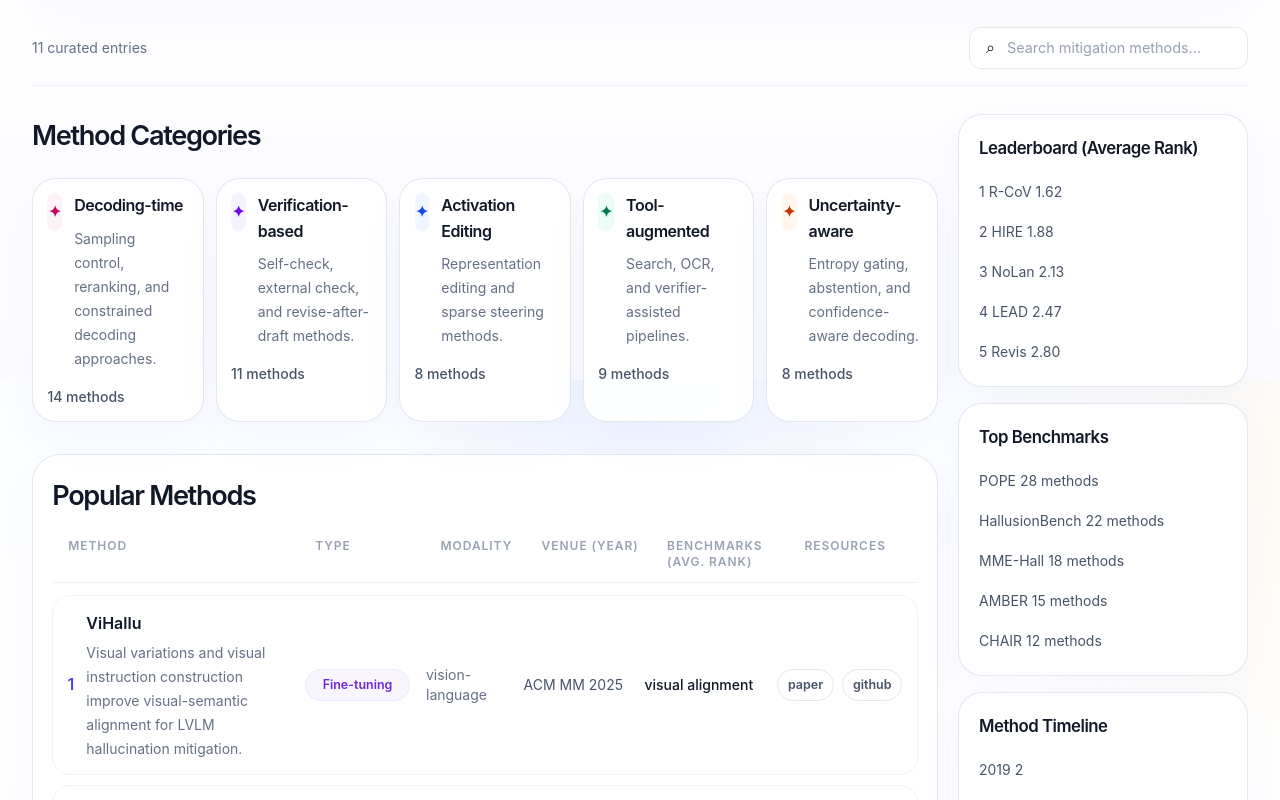
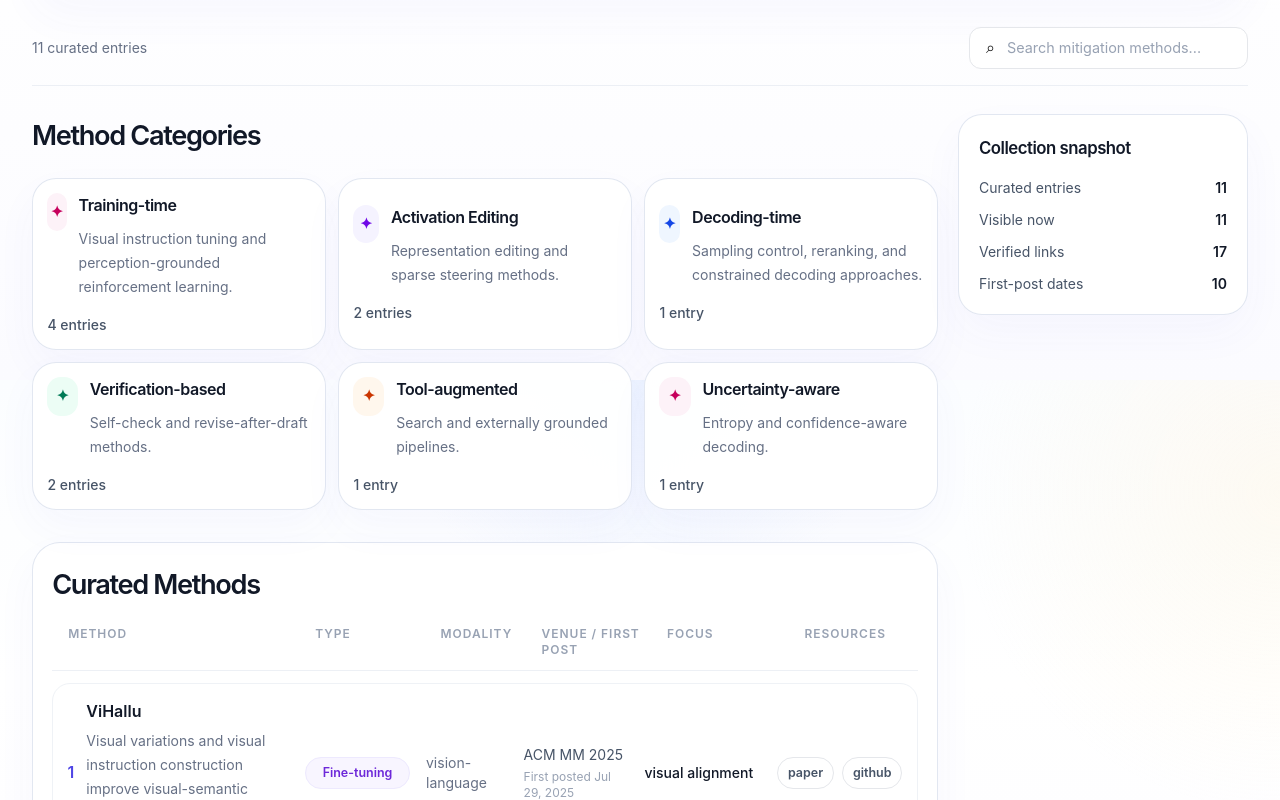
Before and after one commit to openhallu/openhallu, a Next.js app in the folder frontend/: page /mitigation in a window 1280 px wide. Shown: the part 420-1220 px from the top of the page. Built offline with nearby package versions, Linux system fonts and the light colour scheme.

Commit message:
Make collection metadata and categories data-driven

```diff
--- a/frontend/src/app/globals.css
+++ b/frontend/src/app/globals.css
@@ -806,8 +806,25 @@ summary {
 }
 
 .subpage-category-card {
+  width: 100%;
   border-radius: 24px;
   padding: 0.9rem;
+  text-align: left;
+  transition: border-color 160ms ease, box-shadow 160ms ease, transform 160ms ease;
+}
+
+.subpage-category-card:hover,
+.subpage-category-card-active {
+  border-color: #c7d2fe;
+  box-shadow: 0 10px 24px rgba(79, 70, 229, 0.08);
+}
+
+.subpage-category-card:hover {
+  transform: translateY(-1px);
+}
+
+.subpage-category-card-active {
+  background: #f8f9ff;
 }
 
 .subpage-category-icon {
--- a/frontend/src/components/subpage-layout.tsx
+++ b/frontend/src/components/subpage-layout.tsx
@@ -3,7 +3,7 @@
 import Link from "next/link";
 import { useMemo, useState } from "react";
 import {
-  SideListCard,
+  arxivReleaseDates,
   SubpageCategoryCard,
   SubpageSummaryCard,
   SubpageTableRow,
@@ -22,7 +22,6 @@ type SubpageLayoutProps = {
   tableTitle: string;
   tableColumns: readonly string[];
   tableRows: readonly SubpageTableRow[];
-  rightCards: readonly SideListCard[];
   sectionTitle?: string;
 };
 
@@ -38,21 +37,56 @@ function accentPill(accent: string) {
   return accents[accent as keyof typeof accents] ?? accents.blue;
 }
 
+function getReleaseDate(resources: SubpageTableRow["resources"]) {
+  const paper = resources.find(
+    (resource) => typeof resource !== "string" && resource.href.includes("arxiv.org/abs/"),
+  );
+  const match = typeof paper === "string" ? undefined : paper?.href.match(/abs\/(\d{4}\.\d{5})/);
+
+  return match ? arxivReleaseDates[match[1]] : undefined;
+}
+
 export function SubpageLayout(props: SubpageLayoutProps) {
   const [query, setQuery] = useState("");
+  const [activeCategory, setActiveCategory] = useState<string | null>(null);
   const normalizedQuery = query.trim().toLowerCase();
+  const categoryStats = useMemo(
+    () =>
+      props.categories
+        .map((category) => {
+          const filters = category.filters ?? [category.title];
+          const rows = props.tableRows.filter((row) => filters.includes(row.type));
+
+          return { category, count: rows.length };
+        })
+        .filter(({ count }) => count > 0),
+    [props.categories, props.tableRows],
+  );
+  const linkedResourceCount = useMemo(
+    () =>
+      props.tableRows.flatMap((row) => row.resources).filter((resource) => typeof resource !== "string")
+        .length,
+    [props.tableRows],
+  );
+  const datedPaperCount = useMemo(
+    () => props.tableRows.filter((row) => getReleaseDate(row.resources)).length,
+    [props.tableRows],
+  );
   const visibleRows = useMemo(() => {
-    if (!normalizedQuery) {
-      return props.tableRows;
-    }
+    const category = categoryStats.find(({ category }) => category.title === activeCategory)?.category;
+    const filters = category?.filters ?? (category ? [category.title] : undefined);
+    const categoryRows = filters
+      ? props.tableRows.filter((row) => filters.includes(row.type))
+      : props.tableRows;
 
-    return props.tableRows.filter((row) =>
+    return categoryRows.filter((row) =>
+      !normalizedQuery ||
       [row.name, row.note, row.type, row.venue, row.score]
         .join(" ")
         .toLowerCase()
         .includes(normalizedQuery),
     );
-  }, [normalizedQuery, props.tableRows]);
+  }, [activeCategory, categoryStats, normalizedQuery, props.tableRows]);
 
   return (
     <div className="mx-auto max-w-[1480px] space-y-7">
@@ -81,7 +115,12 @@ export function SubpageLayout(props: SubpageLayoutProps) {
               {props.description}
             </p>
             <div className="flex flex-wrap gap-3">
-              {props.stats.map((stat) => (
+              {[
+                { label: "Curated entries", value: String(props.tableRows.length) },
+                { label: "Categories", value: String(categoryStats.length) },
+                { label: "Verified links", value: String(linkedResourceCount) },
+                { label: "Dated papers", value: String(datedPaperCount) },
+              ].map((stat) => (
                 <div key={stat.label} className="subpage-stat-pill">
                   <span className="font-semibold text-[#4338ca]">{stat.value}</span>
                   <span>{stat.label}</span>
@@ -98,7 +137,7 @@ export function SubpageLayout(props: SubpageLayoutProps) {
 
       <div className="flex flex-wrap items-center justify-between gap-3 border-b border-[#eceff5] pb-4">
         <p className="text-sm text-[#667085]">
-          {normalizedQuery
+          {normalizedQuery || activeCategory
             ? `${visibleRows.length} matching ${visibleRows.length === 1 ? "entry" : "entries"}`
             : `${props.tableRows.length} curated entries`}
         </p>
@@ -123,9 +162,17 @@ export function SubpageLayout(props: SubpageLayoutProps) {
                 {props.sectionTitle ?? "Method Categories"}
               </h2>
             </div>
-            <div className="grid gap-3 xl:grid-cols-5">
-              {props.categories.map((category) => (
-                <div key={category.title} className="subpage-category-card">
+            <div className="grid gap-3 sm:grid-cols-2 xl:grid-cols-3">
+              {categoryStats.map(({ category, count }) => (
+                <button
+                  key={category.title}
+                  aria-pressed={activeCategory === category.title}
+                  className={`subpage-category-card ${activeCategory === category.title ? "subpage-category-card-active" : ""}`}
+                  onClick={() =>
+                    setActiveCategory((current) => (current === category.title ? null : category.title))
+                  }
+                  type="button"
+                >
                   <div className="flex items-start gap-3">
                     <div className={`subpage-category-icon ${accentPill(category.accent)}`}>
                       ✦
@@ -140,9 +187,9 @@ export function SubpageLayout(props: SubpageLayoutProps) {
                     </div>
                   </div>
                   <p className="mt-4 text-sm font-medium text-[#475467]">
-                    {category.count}
+                    {count} {count === 1 ? "entry" : "entries"}
                   </p>
-                </div>
+                </button>
               ))}
             </div>
           </div>
@@ -178,7 +225,14 @@ export function SubpageLayout(props: SubpageLayoutProps) {
                   </div>
                   <div className="subpage-table-pill">{row.type}</div>
                   <div className="text-sm text-[#667085]">vision-language</div>
-                  <div className="text-sm text-[#475467]">{row.venue}</div>
+                  <div className="text-sm text-[#475467]">
+                    <p>{row.venue}</p>
+                    {getReleaseDate(row.resources) ? (
+                      <p className="mt-1 text-xs text-[#98a2b3]">
+                        First posted {getReleaseDate(row.resources)}
+                      </p>
+                    ) : null}
+                  </div>
                   <div className="text-sm font-medium text-[#111827]">{row.score}</div>
                   <div className="flex gap-2">
                     {row.resources.map((resource) =>
@@ -213,22 +267,29 @@ export function SubpageLayout(props: SubpageLayoutProps) {
         </div>
 
         <aside className="space-y-4">
-          {props.rightCards.map((card) => (
-            <div key={card.title} className="subpage-side-panel p-5">
-              <div className="mb-4 flex items-center justify-between gap-3">
-                <h3 className="text-[1.05rem] font-semibold tracking-[-0.03em] text-[#111827]">
-                  {card.title}
-                </h3>
+          <div className="subpage-side-panel p-5">
+            <h3 className="text-[1.05rem] font-semibold tracking-[-0.03em] text-[#111827]">
+              Collection snapshot
+            </h3>
+            <dl className="mt-4 space-y-3 text-sm text-[#475467]">
+              <div className="flex items-center justify-between gap-4">
+                <dt>Curated entries</dt>
+                <dd className="font-semibold text-[#111827]">{props.tableRows.length}</dd>
               </div>
-              <div className="space-y-3">
-                {card.items.map((item) => (
-                  <div key={item} className="text-sm leading-7 text-[#475467]">
-                    {item}
-                  </div>
-                ))}
+              <div className="flex items-center justify-between gap-4">
+                <dt>Visible now</dt>
+                <dd className="font-semibold text-[#111827]">{visibleRows.length}</dd>
               </div>
-            </div>
-          ))}
+              <div className="flex items-center justify-between gap-4">
+                <dt>Verified links</dt>
+                <dd className="font-semibold text-[#111827]">{linkedResourceCount}</dd>
+              </div>
+              <div className="flex items-center justify-between gap-4">
+                <dt>First-post dates</dt>
+                <dd className="font-semibold text-[#111827]">{datedPaperCount}</dd>
+              </div>
+            </dl>
+          </div>
         </aside>
       </section>
     </div>
--- a/frontend/src/data/site.ts
+++ b/frontend/src/data/site.ts
@@ -59,6 +59,7 @@ export type SubpageCategoryCard = {
   detail: string;
   count: string;
   accent: string;
+  filters?: readonly string[];
 };
 
 export type SubpageTableRow = {
@@ -73,6 +74,19 @@ export type SubpageTableRow = {
 export type ResourceLink = {
   label: string;
   href: string;
+};
+
+export const arxivReleaseDates: Record<string, string> = {
+  "2507.22003": "Jul 29, 2025",
+  "2602.22144": "Feb 25, 2026",
+  "2603.13366": "Mar 9, 2026",
+  "2603.25077": "Mar 26, 2026",
+  "2603.27201": "Mar 28, 2026",
+  "2603.29405": "Mar 31, 2026",
+  "2604.01840": "Apr 2, 2026",
+  "2604.20696": "Apr 22, 2026",
+  "2605.25377": "May 25, 2026",
+  "2606.03937": "Jun 2, 2026",
 };
 
 export type SideListCard = {
@@ -728,37 +742,37 @@ export const subpageConfigs = {
       {
         title: "Image QA",
         detail: "Datasets and benchmarks for image-grounded question answering.",
-        count: "24 datasets",
+        count: "1 entry",
         accent: "green",
       },
       {
-        title: "Video QA",
-        detail: "Resources for temporal hallucination evaluation.",
-        count: "12 datasets",
+        title: "Object Hallucination",
+        detail: "Object-level probes for visual grounding failures.",
+        count: "1 entry",
         accent: "blue",
       },
       {
-        title: "Embodied",
-        detail: "Benchmarks for egocentric and interactive settings.",
-        count: "8 datasets",
+        title: "Evaluation Suite",
+        detail: "Multi-task evaluation suites with hallucination subsets.",
+        count: "1 entry",
         accent: "orange",
       },
       {
-        title: "Chart & OCR",
-        detail: "Datasets with tables, charts, OCR, and grounded evidence.",
-        count: "18 datasets",
+        title: "Captioning",
+        detail: "Captioning metrics and benchmark setups.",
+        count: "1 entry",
         accent: "violet",
       },
       {
-        title: "Open slots",
-        detail: "Room for new evaluation suites and task-specific notes.",
-        count: "16 slots",
+        title: "Multitask",
+        detail: "Hallucination evaluation across multiple task settings.",
+        count: "1 entry",
         accent: "pink",
       },
     ] satisfies SubpageCategoryCard[],
     sectionTitle: "Dataset Categories",
-    tableTitle: "Popular Benchmarks",
-    tableColumns: ["Benchmark", "Focus", "Modality", "Venue (Year)", "Coverage", "Resources"],
+    tableTitle: "Curated Benchmarks",
+    tableColumns: ["Benchmark", "Focus", "Modality", "Venue / First Post", "Coverage", "Resources"],
     tableRows: [
       {
         name: "HallusionBench",
@@ -884,13 +898,14 @@ export const subpageConfigs = {
       {
         title: "Composite Scores",
         detail: "Combined scorecards for side-by-side evaluation.",
-        count: "7 metrics",
+        count: "1 entry",
         accent: "pink",
+        filters: ["Composite Score"],
       },
     ] satisfies SubpageCategoryCard[],
     sectionTitle: "Metric Categories",
-    tableTitle: "Popular Metrics",
-    tableColumns: ["Metric", "Type", "Modality", "Venue (Year)", "Benchmarks", "Resources"],
+    tableTitle: "Curated Metrics",
+    tableColumns: ["Metric", "Type", "Modality", "Venue / First Post", "Coverage", "Resources"],
     tableRows: [
       {
         name: "CHAIR",
@@ -972,39 +987,51 @@ export const subpageConfigs = {
     ],
     categories: [
       {
-        title: "Decoding-time",
-        detail: "Sampling control, reranking, and constrained decoding approaches.",
-        count: "14 methods",
+        title: "Training-time",
+        detail: "Visual instruction tuning and perception-grounded reinforcement learning.",
+        count: "4 entries",
         accent: "pink",
-      },
-      {
-        title: "Verification-based",
-        detail: "Self-check, external check, and revise-after-draft methods.",
-        count: "11 methods",
-        accent: "violet",
+        filters: ["Fine-tuning", "Perception-grounded RL"],
       },
       {
         title: "Activation Editing",
         detail: "Representation editing and sparse steering methods.",
-        count: "8 methods",
+        count: "2 entries",
+        accent: "violet",
+        filters: ["Activation Editing"],
+      },
+      {
+        title: "Decoding-time",
+        detail: "Sampling control, reranking, and constrained decoding approaches.",
+        count: "1 entry",
         accent: "blue",
+        filters: ["Decoding-time"],
+      },
+      {
+        title: "Verification-based",
+        detail: "Self-check and revise-after-draft methods.",
+        count: "2 entries",
+        accent: "green",
+        filters: ["Verification-based"],
       },
       {
         title: "Tool-augmented",
-        detail: "Search, OCR, and verifier-assisted pipelines.",
-        count: "9 methods",
-        accent: "green",
+        detail: "Search and externally grounded pipelines.",
+        count: "1 entry",
+        accent: "orange",
+        filters: ["Tool-augmented"],
       },
       {
         title: "Uncertainty-aware",
-        detail: "Entropy gating, abstention, and confidence-aware decoding.",
-        count: "8 methods",
-        accent: "orange",
+        detail: "Entropy and confidence-aware decoding.",
+        count: "1 entry",
+        accent: "pink",
+        filters: ["Uncertainty-aware"],
       },
     ] satisfies SubpageCategoryCard[],
     sectionTitle: "Method Categories",
-    tableTitle: "Popular Methods",
-    tableColumns: ["Method", "Type", "Modality", "Venue (Year)", "Benchmarks (Avg. Rank)", "Resources"],
+    tableTitle: "Curated Methods",
+    tableColumns: ["Method", "Type", "Modality", "Venue / First Post", "Focus", "Resources"],
     tableRows: [
       {
         name: "ViHallu",
@@ -1046,7 +1073,7 @@ export const subpageConfigs = {
         note: "Adversarial orthogonal disentanglement with training-free contrastive decoding for LVLM hallucination mitigation.",
         type: "Activation Editing",
         venue: "arXiv 2026",
-        score: "POPE / AMBER",
+        score: "contrastive decoding",
         resources: [
           { label: "paper", href: "https://arxiv.org/abs/2605.25377" },
           { label: "github", href: "https://github.com/Hunter-Wrynn/AOD" },
@@ -1065,7 +1092,7 @@ export const subpageConfigs = {
         note: "Intermediate representation editing for hallucination mitigation.",
         type: "Activation Editing",
         venue: "arXiv 2026",
-        score: "2 / 6",
+        score: "representation editing",
         resources: [
           { label: "paper", href: "https://arxiv.org/abs/2603.29405" },
           { label: "github", href: "https://github.com/ASGO-MM/HIRE" },
@@ -1076,7 +1103,7 @@ export const subpageConfigs = {
         note: "Suppress language priors dynamically during generation.",
         type: "Decoding-time",
         venue: "arXiv 2026",
-        score: "3 / 6",
+        score: "language-prior suppression",
         resources: [
           { label: "paper", href: "https://arxiv.org/abs/2602.22144" },
           { label: "github", href: "https://github.com/lingfengren/NoLan" },
@@ -1087,7 +1114,7 @@ export const subpageConfigs = {
         note: "Mitigate reasoning-time hallucinations in multimodal CoT.",
         type: "Verification-based",
         venue: "CVPR 2026",
-        score: "4 / 7",
+        score: "multimodal CoT",
         resources: [
           { label: "paper", href: "https://arxiv.org/abs/2603.27201" },
           { label: "github", href: "https://github.com/ASGO-MM/MCoT-hallucination" },
@@ -1098,7 +1125,7 @@ export const subpageConfigs = {
         note: "Region-aware chain-of-verification for LVLM hallucination.",
         type: "Verification-based",
         venue: "arXiv 2026",
-        score: "1 / 5",
+        score: "region verification",
         resources: [
           { label: "paper", href: "https://arxiv.org/abs/2604.20696" },
           { label: "github", href: "https://github.com/Jiahao000/R-CoV" },
@@ -1109,7 +1136,7 @@ export const subpageConfigs = {
         note: "Latent entropy-aware decoding for multimodal reasoning models.",
         type: "Uncertainty-aware",
         venue: "arXiv 2026",
-        score: "5 / 7",
+        score: "entropy-aware decoding",
         resources: [
           { label: "paper", href: "https://arxiv.org/abs/2603.13366" },
           { label: "github", href: "https://github.com/mlrm-LEAD/mlrm-LEAD" },
@@ -1186,8 +1213,8 @@ export const subpageConfigs = {
       },
     ] satisfies SubpageCategoryCard[],
     sectionTitle: "Paper Topics",
-    tableTitle: "Recent Papers",
-    tableColumns: ["Paper", "Topic", "Modality", "Venue (Year)", "Signals", "Resources"],
+    tableTitle: "Curated Papers",
+    tableColumns: ["Paper", "Topic", "Modality", "Venue / First Post", "Focus", "Resources"],
     tableRows: [
       {
         name: "See Different, Think Better: Visual Variations Mitigating Hallucinations in LVLMs",
```
